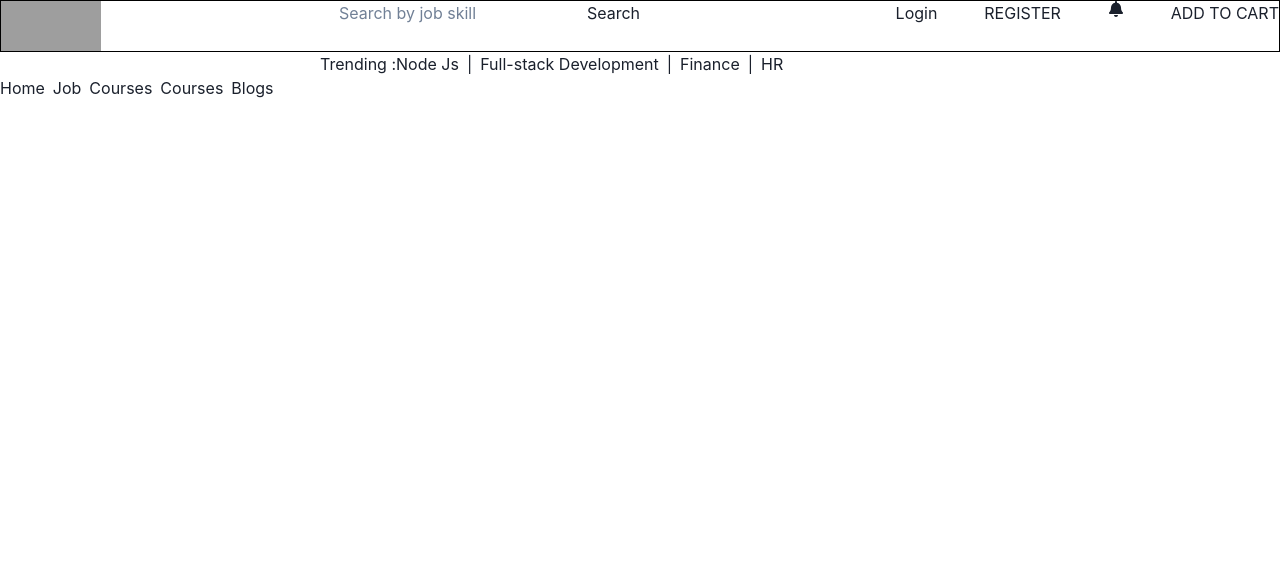
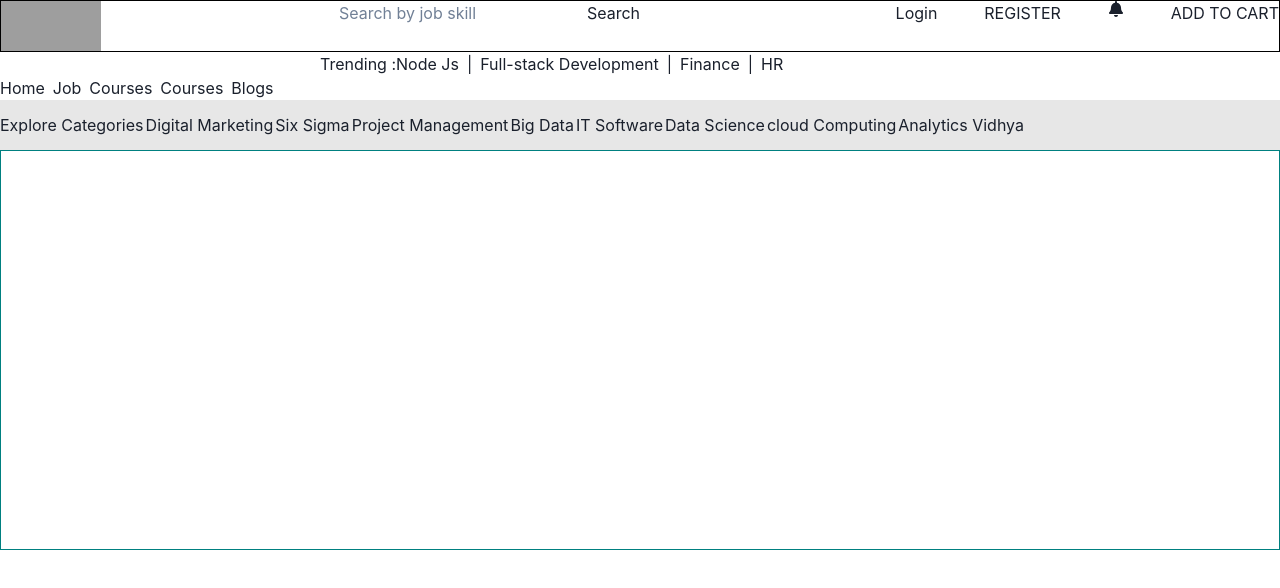
Before and after one commit to abhishekadityaroy102/-futuristic-boundary-6014, a React (Create React App) app in the folder futuristic/: page /blogs in a window 1280 px wide. Shown: the top 588 px of the page. Built offline with nearby package versions, Linux system fonts and the light colour scheme; grey boxes are pictures that could not be loaded.

Commit message:
remaining

```diff
--- a/futuristic/src/Component/Jobsection/Jobs.jsx
+++ b/futuristic/src/Component/Jobsection/Jobs.jsx
@@ -135,6 +135,7 @@ console.log(jobs)
                     <span>Premium</span>
                     <span>1 week ago</span>
                   </Div>
+
                   <H2>DG - Process Developer - Customer Service</H2>
                   <Company>
                       <span>Genpact India Pvt Ltd.</span>
--- a/futuristic/src/Pages/Blog.jsx
+++ b/futuristic/src/Pages/Blog.jsx
@@ -1,9 +1,86 @@
 import React from 'react'
-
+import styled from 'styled-components'
 const Blog = () => {
   return (
-    <div>Blog</div>
+    // navbar
+    <>
+
+      <Container>
+        <Left>
+          <div>Explore Categories</div>
+          <div>Digital Marketing</div>
+          <div>Six Sigma</div>
+          <div>Project Management</div>
+          <div>Big Data</div>
+          <div>IT Software</div>
+          <div>Data Science</div>
+          <div>cloud Computing</div>
+          <div>Analytics Vidhya</div>
+        </Left>
+        <Right></Right>
+      </Container>
+      {/* Home */}
+      <Box>
+
+
+
+
+
+      </Box>
+
+
+
+      </>
+
+
+
+
   )
 }
 
-export default Blog
+export default Blog;
+
+const Container= styled.div`
+display:flex;
+justify-content:space-between;
+   width:100%;
+   height:50px;
+   background-color:#e7e7e7;
+   border-color: #e7e7e7;
+`
+const Left= styled.div`
+display:flex;
+justify-content:space-between;
+  flex:8;
+margin : auto;
+
+
+
+  `
+  const Right = styled.div`
+     margin:auto;
+     flex:2;
+  `
+
+const Box= styled.div`
+   width:100%;
+   height:400px;
+   border:1px solid teal;
+
+
+`
+/*
+https://static1.shine.com/l/m/images/blog/Banking-interview-questions-answers.jpg
+https://static1.shine.com/l/m/images/blog/How-to-Write-A-Goodbye-Mail-On-Last-Working-Day.jpg
+https://static1.shine.com/l/m/images/blog/request-for-relieving-letter-after-resign.jpg
+
+
+https://static1.shine.com/l/m/images/blog/leave_application_for_office_banner.jpg
+https://static1.shine.com/l/m/images/blog/MicrosoftTeams-image_2.png
+https://static1.shine.com/l/m/images/blog/marriage_leave_application.jpg
+
+https://static1.shine.com/l/m/images/blog/bpo_interview_questions_answers_banner.jpg
+https://static1.shine.com/l/m/images/blog/Profile_Summary_for_freshers.png
+https://static1.shine.com/l/m/images/blog/marriage_leave_application.jpg
+
+*/
--- a/futuristic/src/Routes/MainAppRoutes.jsx
+++ b/futuristic/src/Routes/MainAppRoutes.jsx
@@ -8,6 +8,7 @@ import Homepage from '../Component/Homepage/Homepage'
 import Jobs from '../Component/Jobsection/Jobs'
 import Login from '../Component/LoginSignup/Login'
 import Profile from '../Component/Profile/Profile'
+import Blog from '../Pages/Blog'
 import Search from '../Pages/Search'
 import RequireAuthRoute from './RequireAuthRoute'
 const MainAppRoutes = () => {
@@ -22,6 +23,7 @@ const MainAppRoutes = () => {
      <Route path="/user-profile" element={<RequireAuthRoute><Profile/></RequireAuthRoute>}></Route>
      <Route path="/cart" element={<AddToCart/>}></Route>
      <Route path="my-order" element={<Myorder/>}></Route>
+     <Route path="/blogs"  element={<Blog/>} />
     </Routes>
   )
 }
```
